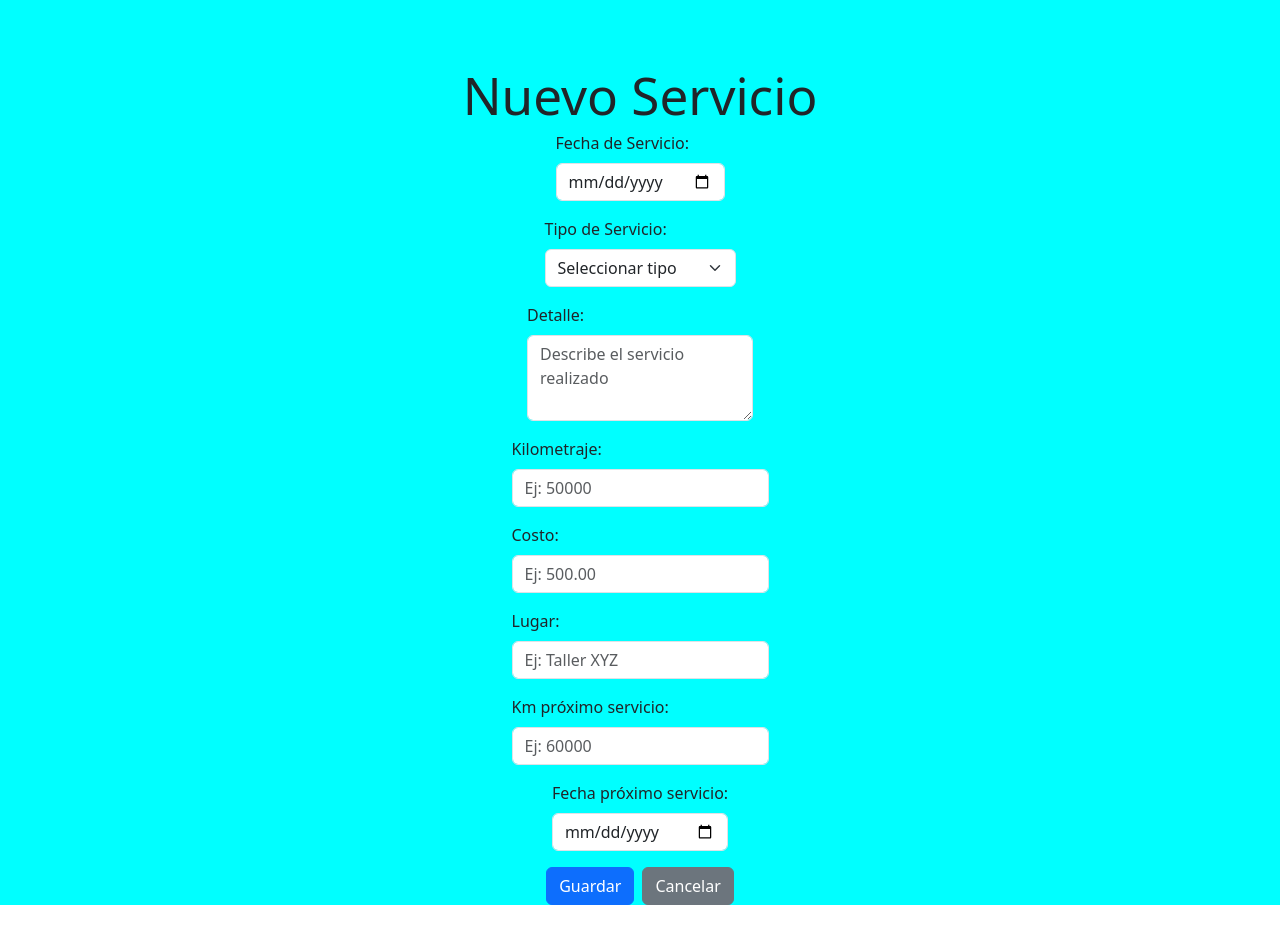
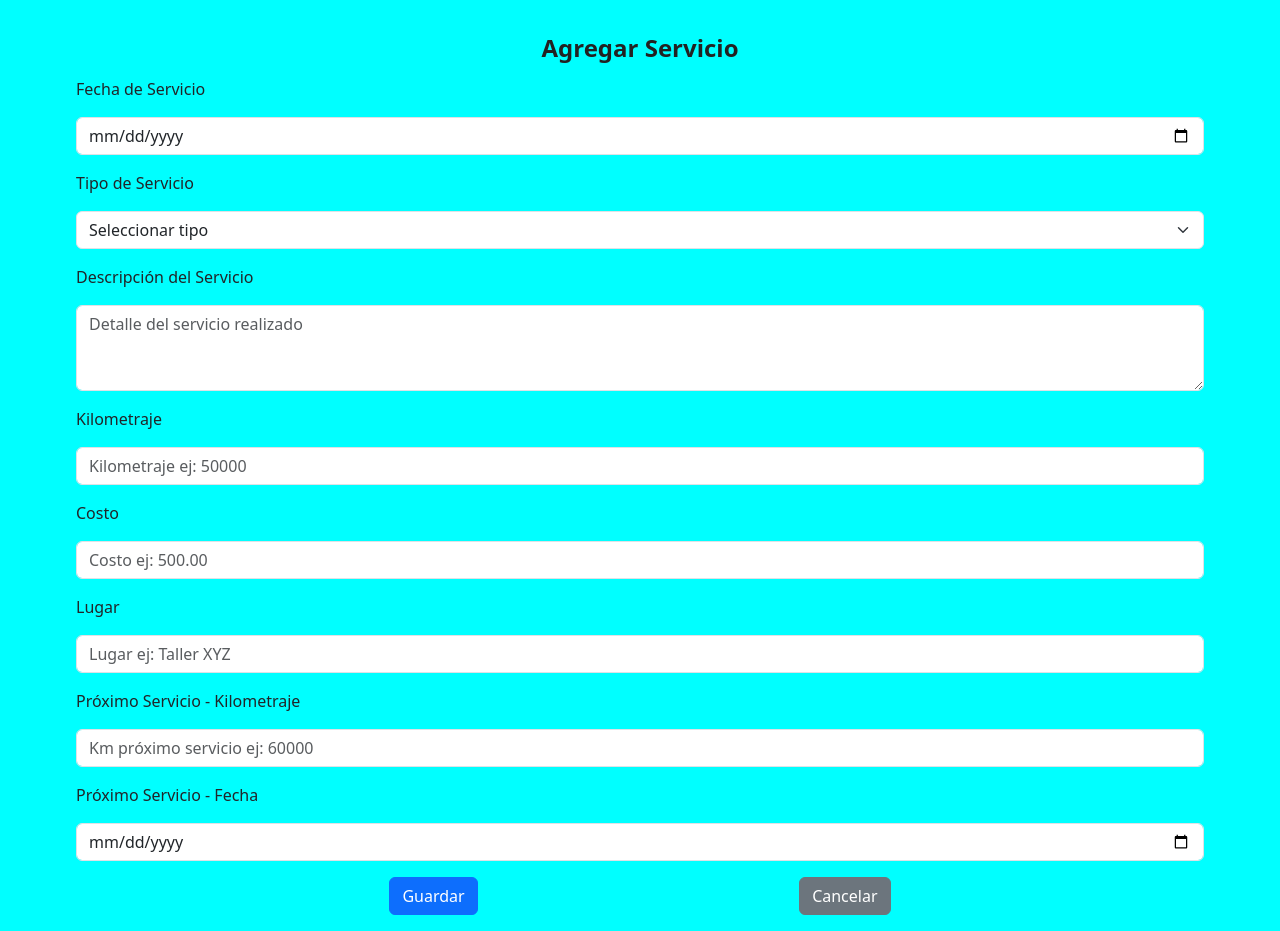
Before and after one commit to GabrielDev80/car-service-data-front, a React (Vite) app: page /newService in a window 1280 px wide. Shown: the part 220-1151 px from the top of the page. Before the commit the page ends 1125 px from the top, so only its background shows below. Built offline with nearby package versions, Linux system fonts and the light colour scheme; no server answers.

Commit message:
vehicleForm.css file created and implemented in related files.

```diff
--- a/src/components/forms/VehicleDocumentationForm.jsx
+++ b/src/components/forms/VehicleDocumentationForm.jsx
@@ -1,3 +1,4 @@
+import "../../styles/vehicleForm.css";
 import api from "../../services/axios";
 import { useEffect, useState } from "react";
 import { useNavigate } from "react-router-dom";
@@ -60,16 +61,14 @@ const VehicleDocumentationForm = () => {
 
       let updatedDocs;
       if (editingDoc && editingDoc._id) {
-        // console.log("editingDoc:", editingDoc);
-        // console.log("currentDocs:", currentDocs);
-        // console.log("formData:", formData);
-        // Convierte expiration_date a ISO si está en formato corto
+        // Editar documentación existente
         updatedDocs = currentDocs.map((doc) =>
           doc._id === editingDoc._id
             ? { ...doc, ...formDataToSave, _id: doc._id }
             : doc,
         );
       } else {
+        // Agregar nueva documentación
         updatedDocs = [
           ...currentDocs,
           {
@@ -102,15 +101,27 @@ const VehicleDocumentationForm = () => {
       Swal.fire("Error", "No se pudo guardar la documentación.", err);
     }
   };
+
+  const handleCancel = () => {
+    localStorage.removeItem("docToEdit");
+    const vehicleId = localStorage.getItem("vehicleId");
+    navigate(`/vehicleDetail/${vehicleId}`);
+  };
+
   return (
     <>
       <HeaderApp />
-      <div className="container">
-        <div className="row">
-          <div className="col-12">
-            <h3>Agregar / Modificar Documentación del vehículo</h3>
-            <form onSubmit={handleSubmit}>
-              <div className="input-group mb-2">
+      <div className="container-fluid form-container">
+        <div className="data">
+          <h1 className="title">
+            {editingDoc ? "Editar Documentación" : "Agregar Documentación"}
+          </h1>
+        </div>
+        <form className="form" onSubmit={handleSubmit}>
+          <div className="group">
+            <label htmlFor="document_name" className="form-label">
+              Tipo de Documento
+            </label>
             <select
               className="form-control"
               name="document_name"
@@ -118,7 +129,7 @@ const VehicleDocumentationForm = () => {
               onChange={handleChange}
               required={true}
             >
-                  <option>Tipo de Documento</option>
+              <option disabled value=""></option>
               <option value="seguro">Seguro</option>
               <option value="patente">Patente</option>
               <option value="revision_tecnica">Revisión Técnica</option>
@@ -126,47 +137,45 @@ const VehicleDocumentationForm = () => {
               <option value="otro">Otro</option>
             </select>
           </div>
-              <div className="input-group mb-2">
+          <div className="group">
+            <label htmlFor="description" className="form-label">
+              Descripción
+            </label>
             <input
               type="text"
               className="form-control"
               name="description"
-                  placeholder="Descripción"
               value={formData.description}
               onChange={handleChange}
               required={true}
             />
           </div>
-              <div className="input-group mb-2">
+          <div className="group">
+            <label htmlFor="expiration_date" className="form-label">
+              Fecha de vencimiento
+            </label>
             <input
               type="date"
               className="form-control"
               name="expiration_date"
-                  placeholder="Fecha de vencimiento"
               value={formData.expiration_date}
               onChange={handleChange}
               required={true}
             />
           </div>
-              <button type="submit" className="btn btn-outline-success">
-                {editingDoc
-                  ? "Modificar documentación"
-                  : "Agregar documentación"}
-              </button>{" "}
+          <div className="buttons">
+            <button type="submit" className="btn btn-outline-success button">
+              {editingDoc ? "Modificar documentación" : "Agregar documentación"}
+            </button>
             <button
-                className="btn btn-outline-primary ms-3"
+              className="btn btn-outline-primary button"
               type="button"
-                onClick={() =>
-                  navigate(
-                    `/vehicleDetail/${localStorage.getItem("vehicleId")}`,
-                  )
-                }
+              onClick={handleCancel}
             >
               Atrás
             </button>
+          </div>
         </form>
-          </div>
-        </div>
       </div>
     </>
   );
--- a/src/components/forms/VehicleForm.jsx
+++ b/src/components/forms/VehicleForm.jsx
@@ -1,3 +1,4 @@
+import "../../styles/vehicleForm.css";
 import api from "../../services/axios";
 import { useState } from "react";
 import { useNavigate } from "react-router-dom";
@@ -62,61 +63,72 @@ const VehicleForm = () => {
   return (
     <>
       <HeaderApp />
-      <p>Por favor ingrese los datos básicos de su vehículo...</p>
-      <div className="container">
-        <div className="row">
-          <div className="col-12">
-            <form onSubmit={handleSubmit}>
-              <div className="input-group">
+      <div className="container-fluid form-container">
+        <div className="data">
+          <h1 className="title">Nuevo Vehículo</h1>
+          <span>Por favor ingrese los datos básicos de su vehículo...</span>
+        </div>
+        <form className="form" onSubmit={handleSubmit}>
+          <div className="group">
+            <label htmlFor="make" className="form-label">
+              Marca
+            </label>
             <input
               type="text"
               className="form-control"
               name="make"
-                  placeholder="Marca"
               value={formData.make}
               onChange={handleChange}
               required={true}
             />
           </div>
-              <div className="input-group">
+          <div className="group">
+            <label htmlFor="model" className="form-label">
+              Modelo
+            </label>
             <input
               type="text"
               className="form-control"
               name="model"
-                  placeholder="Modelo"
               value={formData.model}
               onChange={handleChange}
               required={true}
             />
           </div>
-              <div className="input-group">
+          <div className="group">
+            <label htmlFor="year" className="form-label">
+              Año
+            </label>
             <input
               type="number"
               className="form-control"
               name="year"
-                  placeholder="Año"
               value={formData.year}
               onChange={handleChange}
               required={true}
             />
           </div>
-              <div className="input-group">
+          <div className="group">
+            <label htmlFor="color" className="form-label">
+              Color
+            </label>
             <input
               type="text"
               className="form-control"
               name="color"
-                  placeholder="Color"
               value={formData.color}
               onChange={handleChange}
               required={true}
             />
           </div>
-              <div className="input-group">
+          <div className="group">
+            <label htmlFor="vehicle_registration" className="form-label">
+              Patente
+            </label>
             <input
               type="text"
               className="form-control"
               name="vehicle_registration"
-                  placeholder="Patente"
               value={formData.vehicle_registration}
               onChange={handleChange}
               required={true}
@@ -125,12 +137,19 @@ const VehicleForm = () => {
           <p>
             <em>Todos los campos son obligatorios.</em>
           </p>
-              <button type="submit" className="btn btn-primary">
+          <div className="buttons">
+            <button type="submit" className="btn btn-outline-primary button">
               Registrar vehículo
             </button>
+            <button
+              type="button"
+              className="btn btn-outline-danger button"
+              onClick={() => navigate("/dashboard")}
+            >
+              Cancelar
+            </button>
+          </div>
         </form>
-          </div>
-        </div>
       </div>
     </>
   );
--- a/src/components/forms/VehicleServiceForm.jsx
+++ b/src/components/forms/VehicleServiceForm.jsx
@@ -1,3 +1,4 @@
+import "../../styles/vehicleForm.css";
 import api from "../../services/axios";
 import { useEffect, useState } from "react";
 import { useNavigate } from "react-router-dom";
@@ -129,12 +130,16 @@ const VehicleServiceForm = () => {
   return (
     <>
       <HeaderApp />
-      <div className="container mt-5">
-        <h1>{editingService ? "Editar Servicio" : "Nuevo Servicio"}</h1>
-        <form className="w-75" onSubmit={handleSubmit}>
-          <div className="mb-3">
+      <div className="container-fluid form-container">
+        <div className="data">
+          <h1 className="title">
+            {editingService ? "Editar Servicio" : "Agregar Servicio"}
+          </h1>
+        </div>
+        <form className="form" onSubmit={handleSubmit}>
+          <div className="group">
             <label htmlFor="service_date" className="form-label">
-              Fecha de Servicio:
+              Fecha de Servicio
             </label>
             <input
               type="date"
@@ -146,10 +151,9 @@ const VehicleServiceForm = () => {
               required
             />
           </div>
-
-          <div className="mb-3">
+          <div className="group">
             <label htmlFor="service_type" className="form-label">
-              Tipo de Servicio:
+              Tipo de Servicio
             </label>
             <select
               id="service_type"
@@ -157,9 +161,13 @@ const VehicleServiceForm = () => {
               className="form-select"
               value={formData.service_type}
               onChange={handleChange}
+              placeholder="Tipo de Servicio"
               required
             >
-              <option value="">Seleccionar tipo</option>
+              {/* <optgroup label="Seleccionar tipo de Servicio"> */}
+              <option value="" disabled>
+                Seleccionar tipo
+              </option>
               <option value="batería">Batería</option>
               <option value="cambio de aceite">Cambio de aceite</option>
               <option value="cambio de correas">Cambio de correas</option>
@@ -167,12 +175,12 @@ const VehicleServiceForm = () => {
               <option value="reparación">Reparación</option>
               <option value="cubiertas">Cubiertas</option>
               <option value="otro">Otro</option>
+              {/* </optgroup> */}
             </select>
           </div>
-
-          <div className="mb-3">
+          <div className="group">
             <label htmlFor="service_description" className="form-label">
-              Detalle:
+              Descripción del Servicio
             </label>
             <textarea
               id="service_description"
@@ -181,13 +189,12 @@ const VehicleServiceForm = () => {
               value={formData.service_description}
               onChange={handleChange}
               rows="3"
-              placeholder="Describe el servicio realizado"
+              placeholder="Detalle del servicio realizado"
             />
           </div>
-
-          <div className="mb-3">
+          <div className="group">
             <label htmlFor="service_mileage" className="form-label">
-              Kilometraje:
+              Kilometraje
             </label>
             <input
               type="number"
@@ -196,13 +203,12 @@ const VehicleServiceForm = () => {
               className="form-control"
               value={formData.service_mileage}
               onChange={handleChange}
-              placeholder="Ej: 50000"
+              placeholder="Kilometraje ej: 50000"
             />
           </div>
-
-          <div className="mb-3">
+          <div className="group">
             <label htmlFor="service_cost" className="form-label">
-              Costo:
+              Costo
             </label>
             <input
               type="number"
@@ -212,13 +218,12 @@ const VehicleServiceForm = () => {
               value={formData.service_cost}
               onChange={handleChange}
               step="0.01"
-              placeholder="Ej: 500.00"
+              placeholder="Costo ej: 500.00"
             />
           </div>
-
-          <div className="mb-3">
+          <div className="group">
             <label htmlFor="service_location" className="form-label">
-              Lugar:
+              Lugar
             </label>
             <input
               type="text"
@@ -227,13 +232,12 @@ const VehicleServiceForm = () => {
               className="form-control"
               value={formData.service_location}
               onChange={handleChange}
-              placeholder="Ej: Taller XYZ"
+              placeholder="Lugar ej: Taller XYZ"
             />
           </div>
-
-          <div className="mb-3">
+          <div className="group">
             <label htmlFor="next_service_mileage" className="form-label">
-              Km próximo servicio:
+              Próximo Servicio - Kilometraje
             </label>
             <input
               type="number"
@@ -242,13 +246,12 @@ const VehicleServiceForm = () => {
               className="form-control"
               value={formData.next_service_mileage}
               onChange={handleChange}
-              placeholder="Ej: 60000"
+              placeholder="Km próximo servicio ej: 60000"
             />
           </div>
-
-          <div className="mb-3">
+          <div className="group">
             <label htmlFor="next_service_date" className="form-label">
-              Fecha próximo servicio:
+              Próximo Servicio - Fecha
             </label>
             <input
               type="date"
@@ -257,16 +260,16 @@ const VehicleServiceForm = () => {
               className="form-control"
               value={formData.next_service_date}
               onChange={handleChange}
+              placeholder="Fecha próximo servicio"
             />
           </div>
-
-          <div className="d-flex gap-2">
-            <button type="submit" className="btn btn-primary">
+          <div className="buttons">
+            <button type="submit" className="btn btn-primary button">
               {editingService ? "Actualizar" : "Guardar"}
             </button>
             <button
+              className="btn btn-secondary button"
               type="button"
-              className="btn btn-secondary"
               onClick={handleCancel}
             >
               Cancelar
--- /dev/null
+++ b/src/styles/vehicleForm.css
@@ -0,0 +1,83 @@
+.form-container {
+  width: 90%;
+  & .data {
+    width: 100%;
+    display: flex;
+    flex-direction: column;
+    align-items: center;
+    & .title {
+      font-size: 1.5rem;
+      font-weight: bold;
+      color: #222;
+      margin: 1rem 0;
+    }
+    & span {
+      font-size: 1rem;
+      font-style: italic;
+      color: #555;
+      margin-bottom: 1rem;
+    }
+  }
+  & form {
+    width: 100%;
+    display: flex;
+    flex-direction: column;
+    align-items: center;
+    gap: 1rem;
+    & .group {
+      width: 100%;
+      display: flex;
+      flex-direction: column;
+      gap: 0.5rem;
+      & .label {
+        font-size: 1rem;
+        font-weight: bold;
+        color: #555;
+      }
+      & .input,
+      .select {
+        width: 100%;
+        padding: 0.5rem;
+        border: 1px solid #ccc;
+        border-radius: 4px;
+        font-size: 1rem;
+      }
+    }
+    & .buttons {
+      width: 100%;
+      display: flex;
+      flex-direction: row;
+      justify-content: space-evenly;
+      margin-bottom: 1rem;
+      gap: 0.5rem;
+      & .button {
+        width: stretch;
+      }
+    }
+  }
+}
+
+@media (max-width: 768px) {
+  .form-container {
+    & .data {
+      & .title {
+        font-size: 1.2rem;
+      }
+      & span {
+        font-size: 0.9rem;
+      }
+    }
+  }
+  .form {
+    & .group {
+      gap: 0.25rem;
+      & .label {
+        font-size: 0.9rem;
+      }
+      & .input,
+      .select {
+        font-size: 0.9rem;
+      }
+    }
+  }
+}
```
Lines whose indentation alone changed are shown as unchanged.
